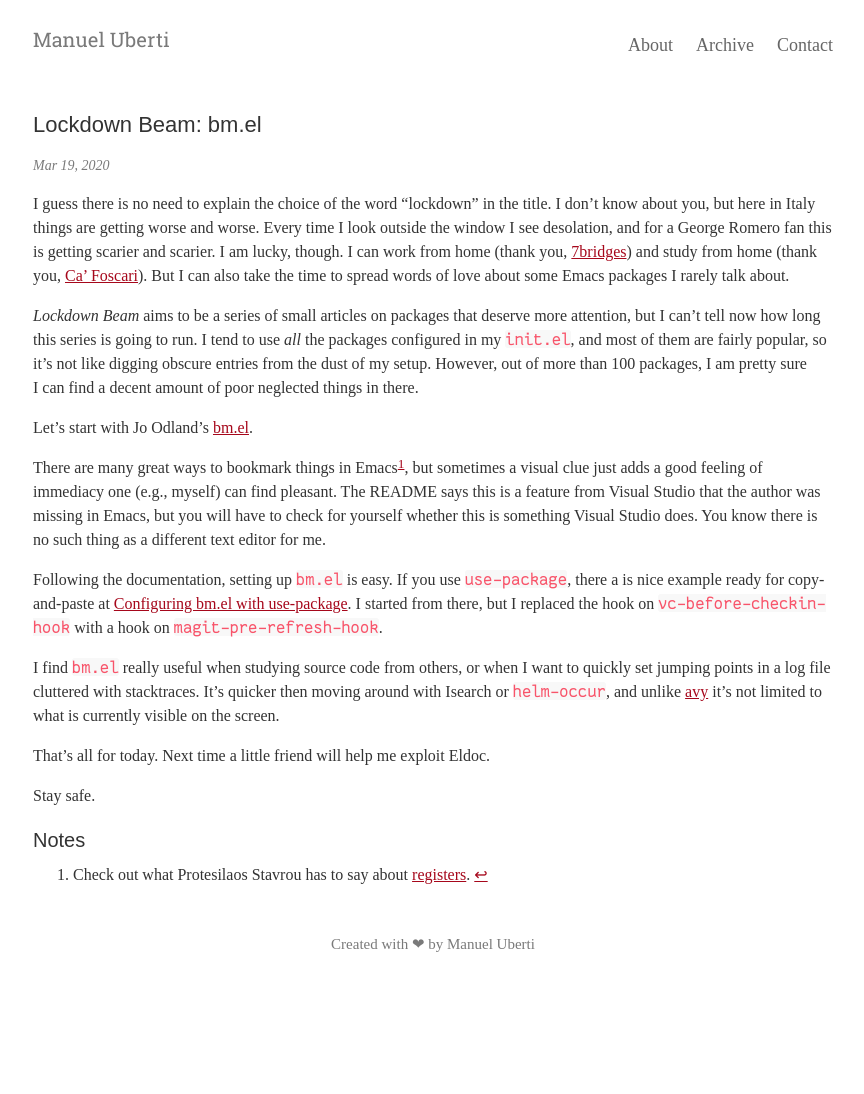
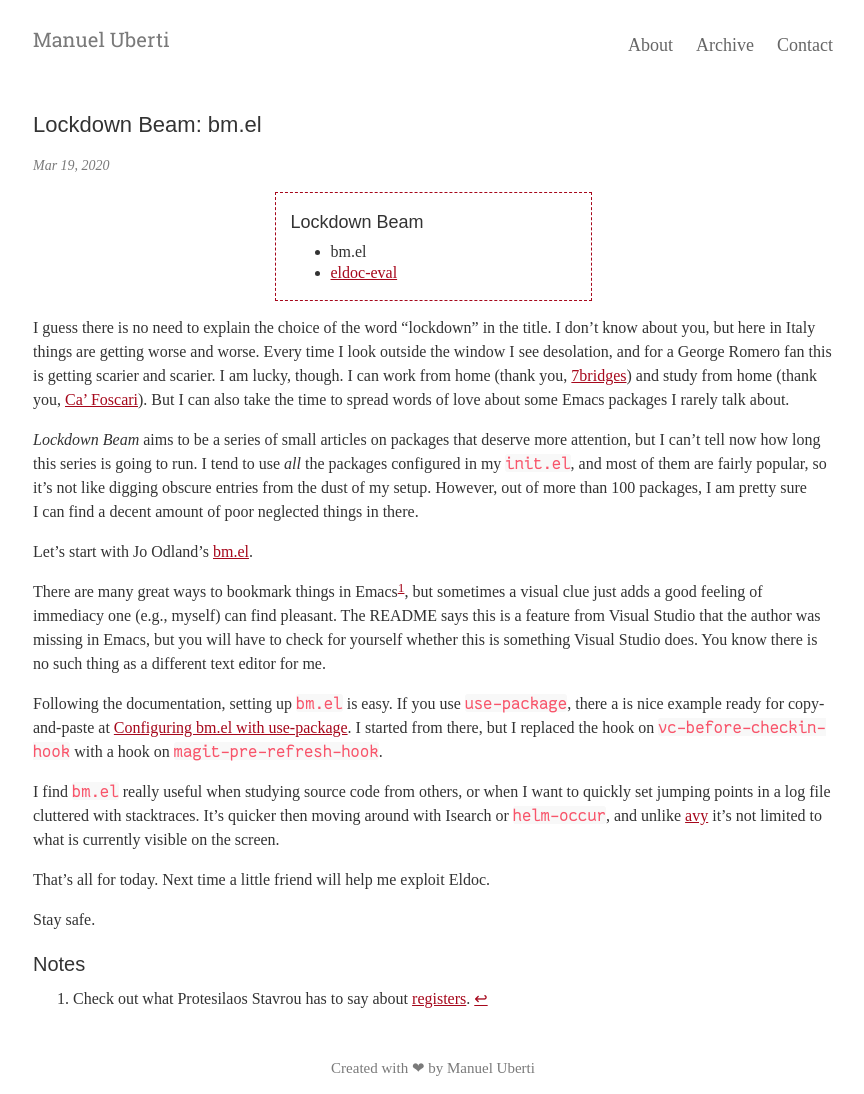
Before and after one commit to manuel-uberti/manuel-uberti.github.io, a Jekyll site: the page built from _posts/2020-03-19-lockdown-beam-bm.md, in a window 1280 px wide. Shown: the whole page, without its empty margins (207-1071 px from the left). Built offline with Jekyll 4.4.1, drawn with Linux system fonts in a browser that asks for light colours; some web fonts are replaced; before the commit the page ends 970 px from its top, so only the background shows below that.

Commit message:
Add series index

```diff
--- a/_posts/2020-03-19-lockdown-beam-bm.md
+++ b/_posts/2020-03-19-lockdown-beam-bm.md
@@ -5,6 +5,22 @@ date:       2020-03-19
 summary:    Visual bookmarks in your buffers.
 categories: emacs
 ---
+
+<div style="padding-bottom: 15px">
+  <div class="box">
+    <h3>Lockdown Beam</h3>
+    <ul>
+      <li>
+        bm.el
+      </li>
+      <li>
+        <a href="https://www.manueluberti.eu/emacs/2020/03/24/lockdown-beam-eldoc-eval/">
+          eldoc-eval
+        </a>
+      </li>
+    </ul>
+  </div>
+</div>
 
 I guess there is no need to explain the choice of the word “lockdown” in the
 title. I don’t know about you, but here in Italy things are getting worse and
```
